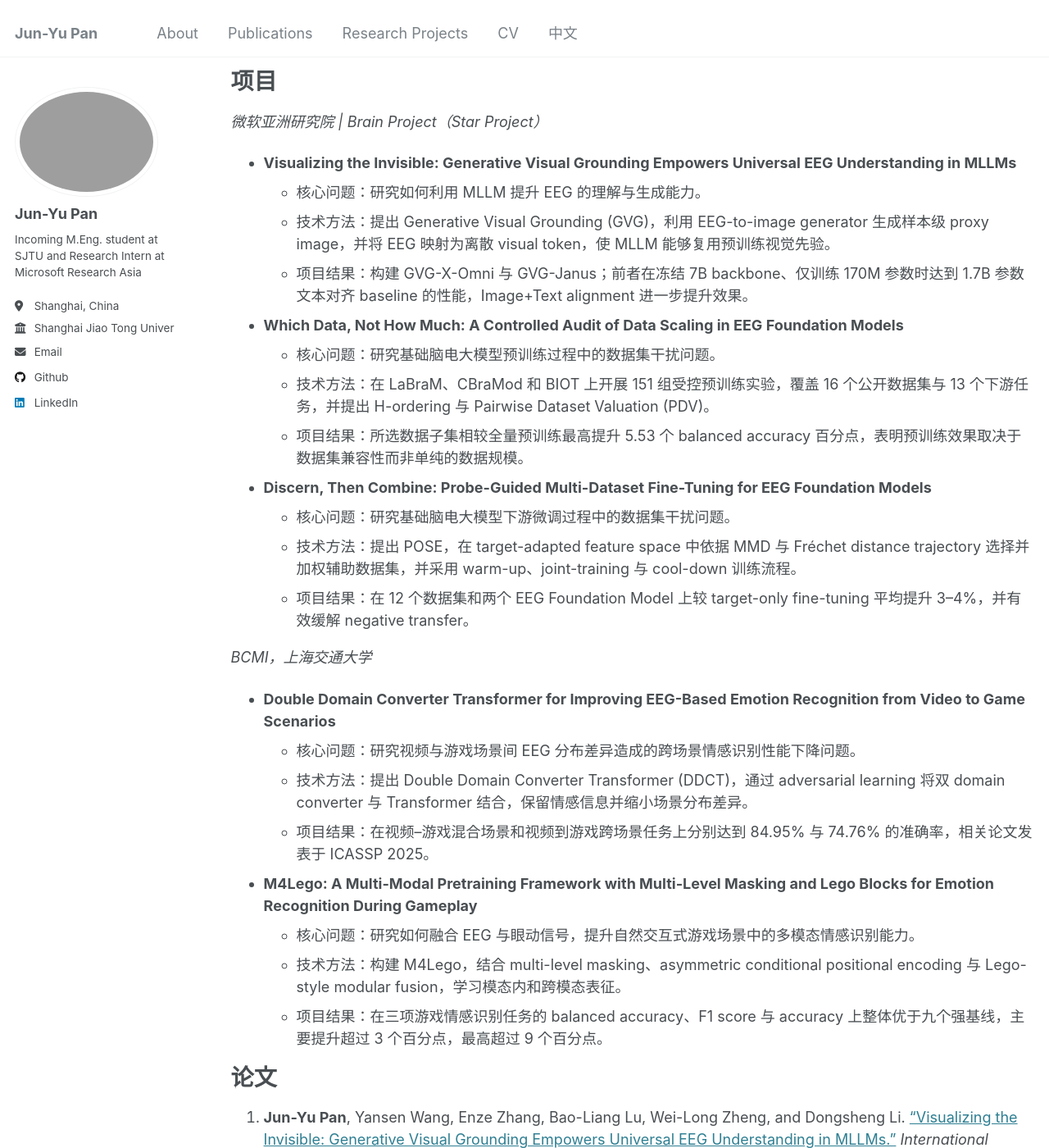
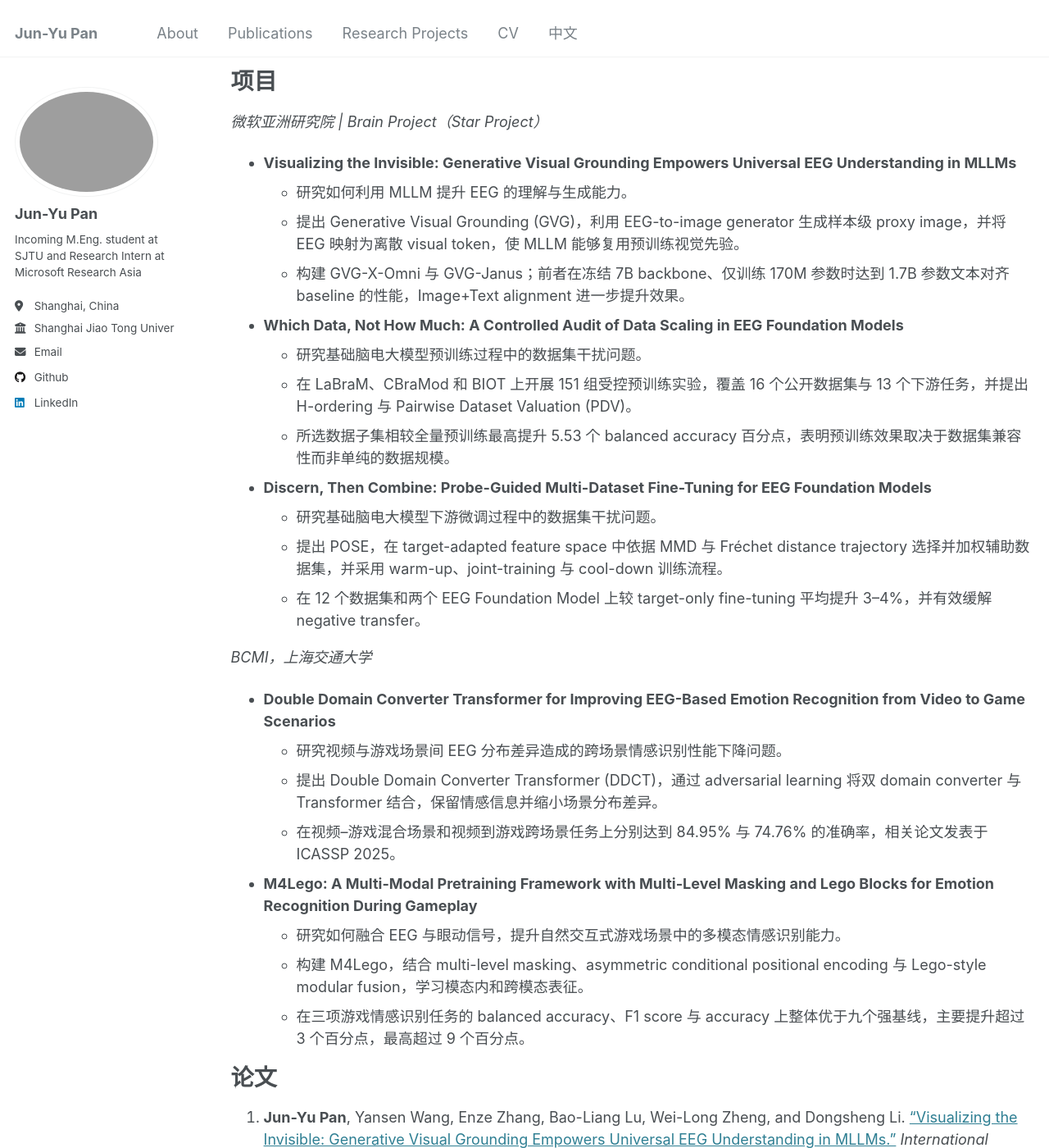
Before and after one commit to AlbertMentat/AlbertMentat.github.io, a Jekyll site: the page built from _pages/cv-zh.md, in a window 1280 px wide and 1400 px high, scrolled down 853 px. Shown: the whole window at 82% size. Built offline with Jekyll 4.4.1, drawn with Linux system fonts in a browser that asks for light colours.

Commit message:
Remove Chinese project labels

```diff
--- a/_pages/cv-zh.md
+++ b/_pages/cv-zh.md
@@ -39,31 +39,31 @@ author_profile: true
 *微软亚洲研究院 | Brain Project（Star Project）*
 
 - **Visualizing the Invisible: Generative Visual Grounding Empowers Universal EEG Understanding in MLLMs**
-  - 核心问题：研究如何利用 MLLM 提升 EEG 的理解与生成能力。
-  - 技术方法：提出 Generative Visual Grounding (GVG)，利用 EEG-to-image generator 生成样本级 proxy image，并将 EEG 映射为离散 visual token，使 MLLM 能够复用预训练视觉先验。
-  - 项目结果：构建 GVG-X-Omni 与 GVG-Janus；前者在冻结 7B backbone、仅训练 170M 参数时达到 1.7B 参数文本对齐 baseline 的性能，Image+Text alignment 进一步提升效果。
+  - 研究如何利用 MLLM 提升 EEG 的理解与生成能力。
+  - 提出 Generative Visual Grounding (GVG)，利用 EEG-to-image generator 生成样本级 proxy image，并将 EEG 映射为离散 visual token，使 MLLM 能够复用预训练视觉先验。
+  - 构建 GVG-X-Omni 与 GVG-Janus；前者在冻结 7B backbone、仅训练 170M 参数时达到 1.7B 参数文本对齐 baseline 的性能，Image+Text alignment 进一步提升效果。
 
 - **Which Data, Not How Much: A Controlled Audit of Data Scaling in EEG Foundation Models**
-  - 核心问题：研究基础脑电大模型预训练过程中的数据集干扰问题。
-  - 技术方法：在 LaBraM、CBraMod 和 BIOT 上开展 151 组受控预训练实验，覆盖 16 个公开数据集与 13 个下游任务，并提出 H-ordering 与 Pairwise Dataset Valuation (PDV)。
-  - 项目结果：所选数据子集相较全量预训练最高提升 5.53 个 balanced accuracy 百分点，表明预训练效果取决于数据集兼容性而非单纯的数据规模。
+  - 研究基础脑电大模型预训练过程中的数据集干扰问题。
+  - 在 LaBraM、CBraMod 和 BIOT 上开展 151 组受控预训练实验，覆盖 16 个公开数据集与 13 个下游任务，并提出 H-ordering 与 Pairwise Dataset Valuation (PDV)。
+  - 所选数据子集相较全量预训练最高提升 5.53 个 balanced accuracy 百分点，表明预训练效果取决于数据集兼容性而非单纯的数据规模。
 
 - **Discern, Then Combine: Probe-Guided Multi-Dataset Fine-Tuning for EEG Foundation Models**
-  - 核心问题：研究基础脑电大模型下游微调过程中的数据集干扰问题。
-  - 技术方法：提出 POSE，在 target-adapted feature space 中依据 MMD 与 Fréchet distance trajectory 选择并加权辅助数据集，并采用 warm-up、joint-training 与 cool-down 训练流程。
-  - 项目结果：在 12 个数据集和两个 EEG Foundation Model 上较 target-only fine-tuning 平均提升 3--4%，并有效缓解 negative transfer。
+  - 研究基础脑电大模型下游微调过程中的数据集干扰问题。
+  - 提出 POSE，在 target-adapted feature space 中依据 MMD 与 Fréchet distance trajectory 选择并加权辅助数据集，并采用 warm-up、joint-training 与 cool-down 训练流程。
+  - 在 12 个数据集和两个 EEG Foundation Model 上较 target-only fine-tuning 平均提升 3--4%，并有效缓解 negative transfer。
 
 *BCMI，上海交通大学*
 
 - **Double Domain Converter Transformer for Improving EEG-Based Emotion Recognition from Video to Game Scenarios**
-  - 核心问题：研究视频与游戏场景间 EEG 分布差异造成的跨场景情感识别性能下降问题。
-  - 技术方法：提出 Double Domain Converter Transformer (DDCT)，通过 adversarial learning 将双 domain converter 与 Transformer 结合，保留情感信息并缩小场景分布差异。
-  - 项目结果：在视频--游戏混合场景和视频到游戏跨场景任务上分别达到 84.95% 与 74.76% 的准确率，相关论文发表于 ICASSP 2025。
+  - 研究视频与游戏场景间 EEG 分布差异造成的跨场景情感识别性能下降问题。
+  - 提出 Double Domain Converter Transformer (DDCT)，通过 adversarial learning 将双 domain converter 与 Transformer 结合，保留情感信息并缩小场景分布差异。
+  - 在视频--游戏混合场景和视频到游戏跨场景任务上分别达到 84.95% 与 74.76% 的准确率，相关论文发表于 ICASSP 2025。
 
 - **M4Lego: A Multi-Modal Pretraining Framework with Multi-Level Masking and Lego Blocks for Emotion Recognition During Gameplay**
-  - 核心问题：研究如何融合 EEG 与眼动信号，提升自然交互式游戏场景中的多模态情感识别能力。
-  - 技术方法：构建 M4Lego，结合 multi-level masking、asymmetric conditional positional encoding 与 Lego-style modular fusion，学习模态内和跨模态表征。
-  - 项目结果：在三项游戏情感识别任务的 balanced accuracy、F1 score 与 accuracy 上整体优于九个强基线，主要提升超过 3 个百分点，最高超过 9 个百分点。
+  - 研究如何融合 EEG 与眼动信号，提升自然交互式游戏场景中的多模态情感识别能力。
+  - 构建 M4Lego，结合 multi-level masking、asymmetric conditional positional encoding 与 Lego-style modular fusion，学习模态内和跨模态表征。
+  - 在三项游戏情感识别任务的 balanced accuracy、F1 score 与 accuracy 上整体优于九个强基线，主要提升超过 3 个百分点，最高超过 9 个百分点。
 
 论文
 ======
```
Also changed, not shown: 1 other file.
